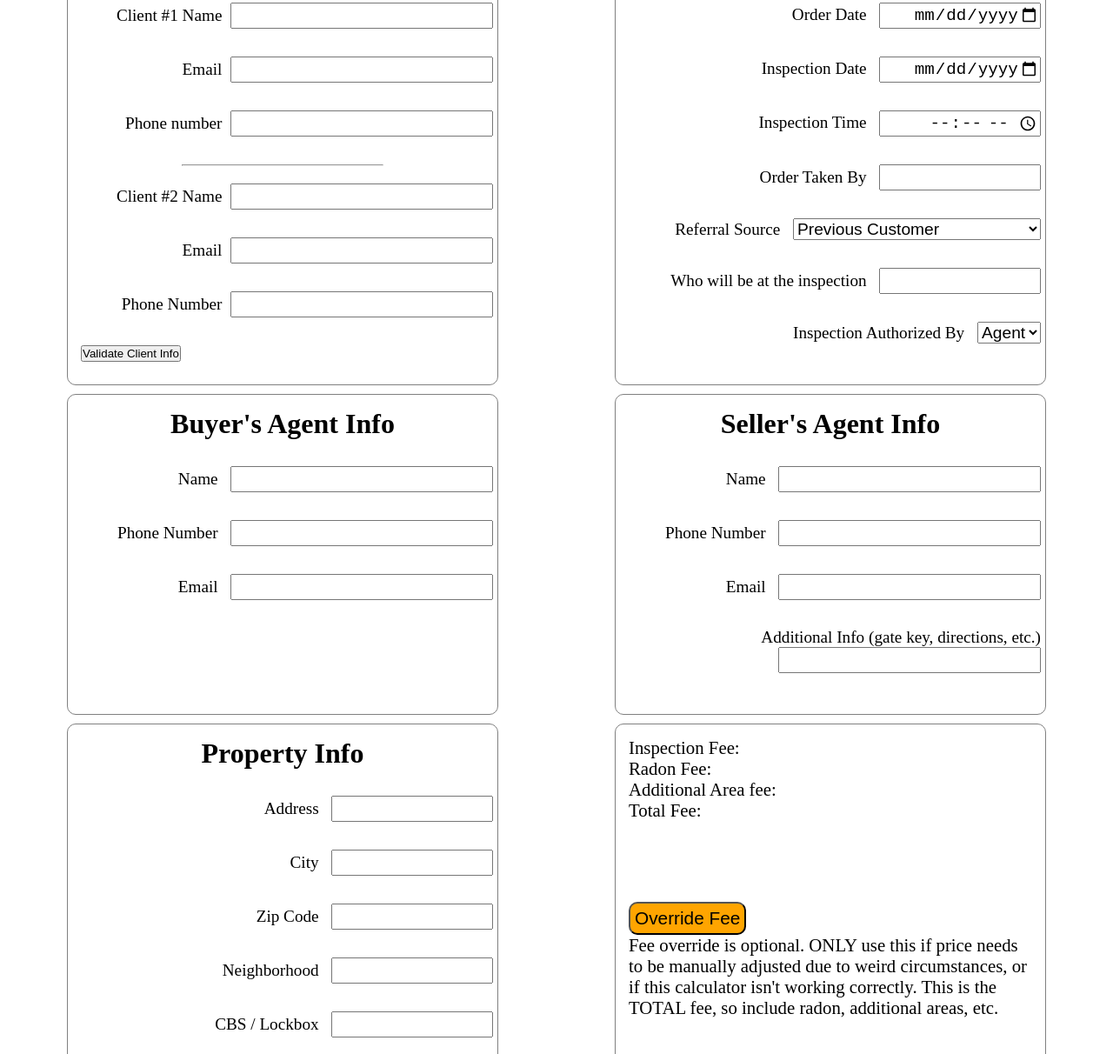
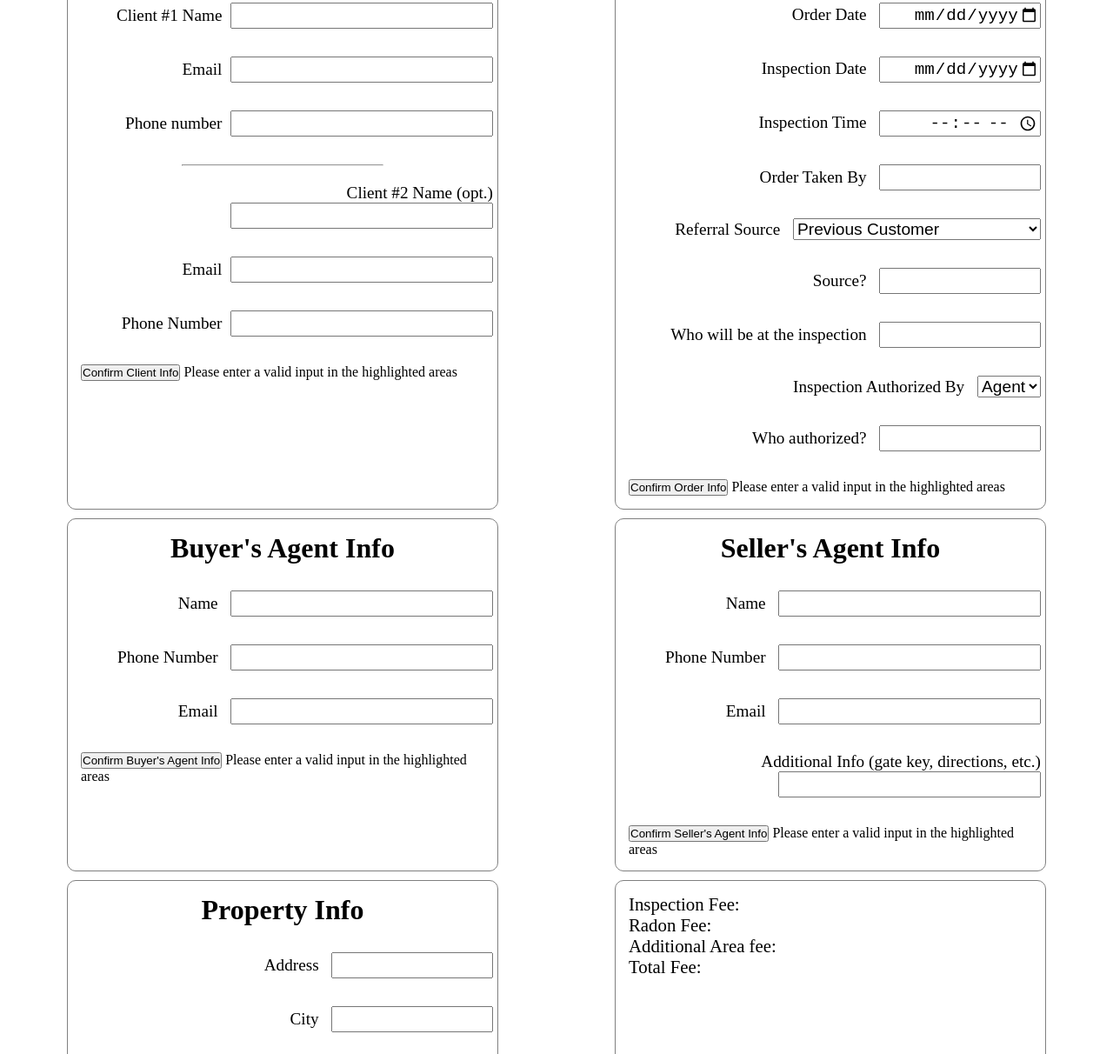
Before and after one commit to ReaganDeLong/HI-order-form, a plain HTML site: page index.html in a window 1280 px wide. Shown: the part 516-1728 px from the top of the page at 87% size. Drawn offline with Linux system fonts and the light colour scheme.

Commit message:
General updates

```diff
--- a/index.html
+++ b/index.html
@@ -29,7 +29,7 @@
             </label></li>
             <hr>
             <li><label for="name1">
-              Client #2 Name<input type="text" class="answer" id="name1">
+              Client #2 Name (opt.)<input type="text" class="answer" id="name1">
             </label></li>
             <li><label for="email1">
               Email<input type="email" class="answer" id="email1">
@@ -39,7 +39,8 @@
             </label></li>
           </ul>
         </form>
-        <button class="validate validate-client">Validate Client Info</button>
+        <button class="confirm confirm-client">Confirm Client Info</button>
+        <span class="client-red red-text">Please enter a valid input in the highlighted areas</span>
       </div>
 
         <div class="order-info">
@@ -64,6 +65,8 @@
               <option value="other-prev">Referred by previous customer</option>
               <option value="other">Other</option>
             </select>
+          </label><label for="other-source" id="other-source-label">Source?
+            <input type="text" class="answer" id="other-source">
           </label></li>
             <li><label for="attendance">Who will be at the inspection
               <input type="text" id="attendance" class="answer">
@@ -74,8 +77,13 @@
               <option value="client">Client</option>
               <option value="other">Other</option>
             </select>
+          </label>
+          <label for="other-authorized-label" id="other-authorized-label">Who authorized?
+            <input type="text" class="answer" id="other-authorized">
           </label></li>
           </ul></form>
+          <button class="confirm confirm-order">Confirm Order Info</button>
+          <span class="order-red red-text">Please enter a valid input in the highlighted areas</span>
         </div>
 
         <div class="buyer-agent">
@@ -91,6 +99,8 @@
               <input type="email" id="ba-email" class="answer">
             </label></li>
           </ul></form>
+          <button class="confirm confirm-ba">Confirm Buyer's Agent Info</button>
+          <span class="ba-red red-text">Please enter a valid input in the highlighted areas</span>
         </div>
 
         <div class="selling-agent">
@@ -109,6 +119,8 @@
                 <input type="text" id="additional-info" class="answer">
               </label></div>
           </form>
+          <button class="confirm confirm-sa">Confirm Seller's Agent Info</button>
+          <span class="sa-red red-text">Please enter a valid input in the highlighted areas</span>
         </div>
 
         <div class="property-info">
@@ -216,6 +228,7 @@
               <input type="number" id="add-fee" class="answer">
             </label></li>
           </ul></form>
+          <button class="confirm confirm-property">Confirm Property Info</button>
         </div>
 
         <div class="fee">
```
